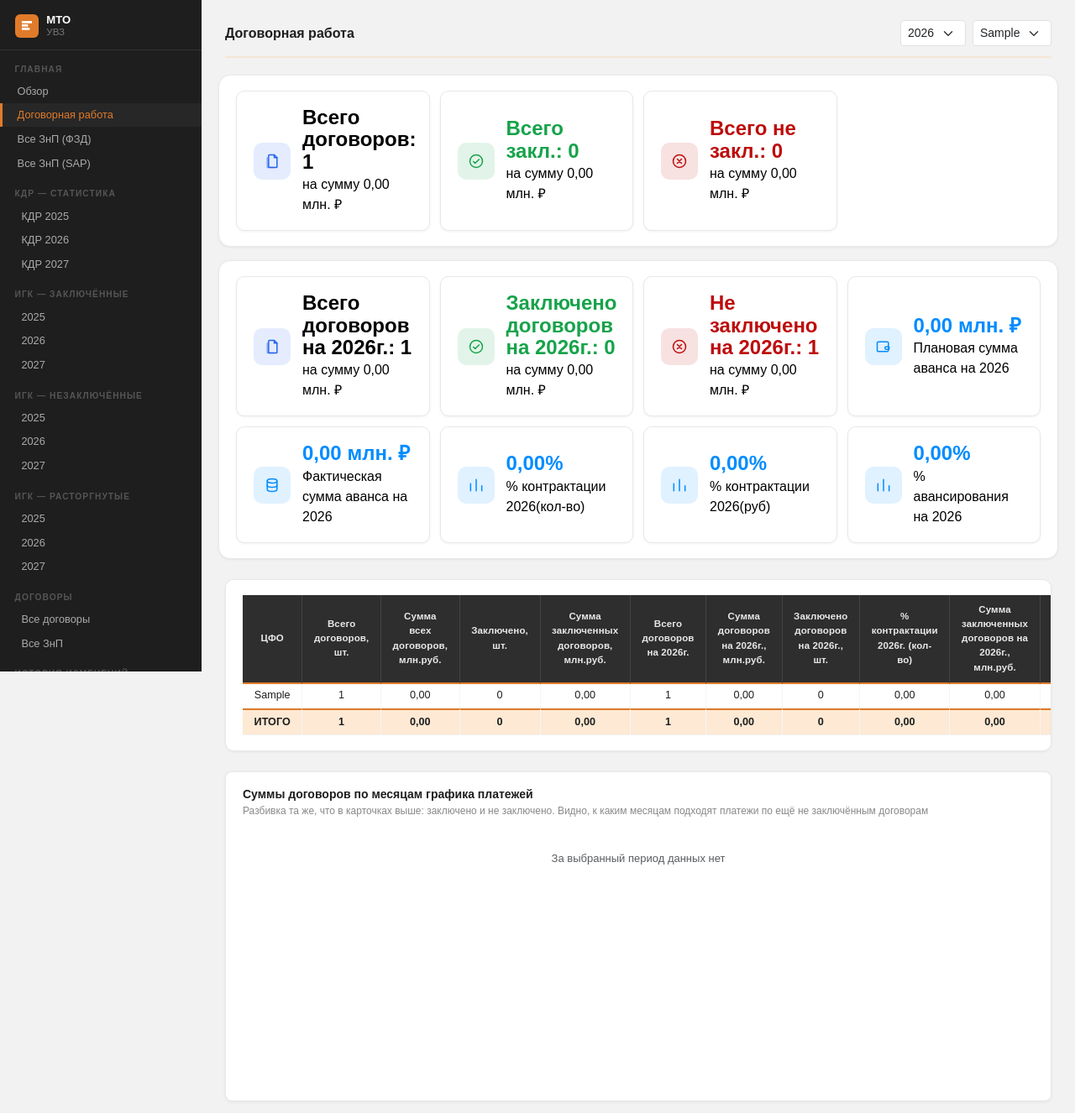
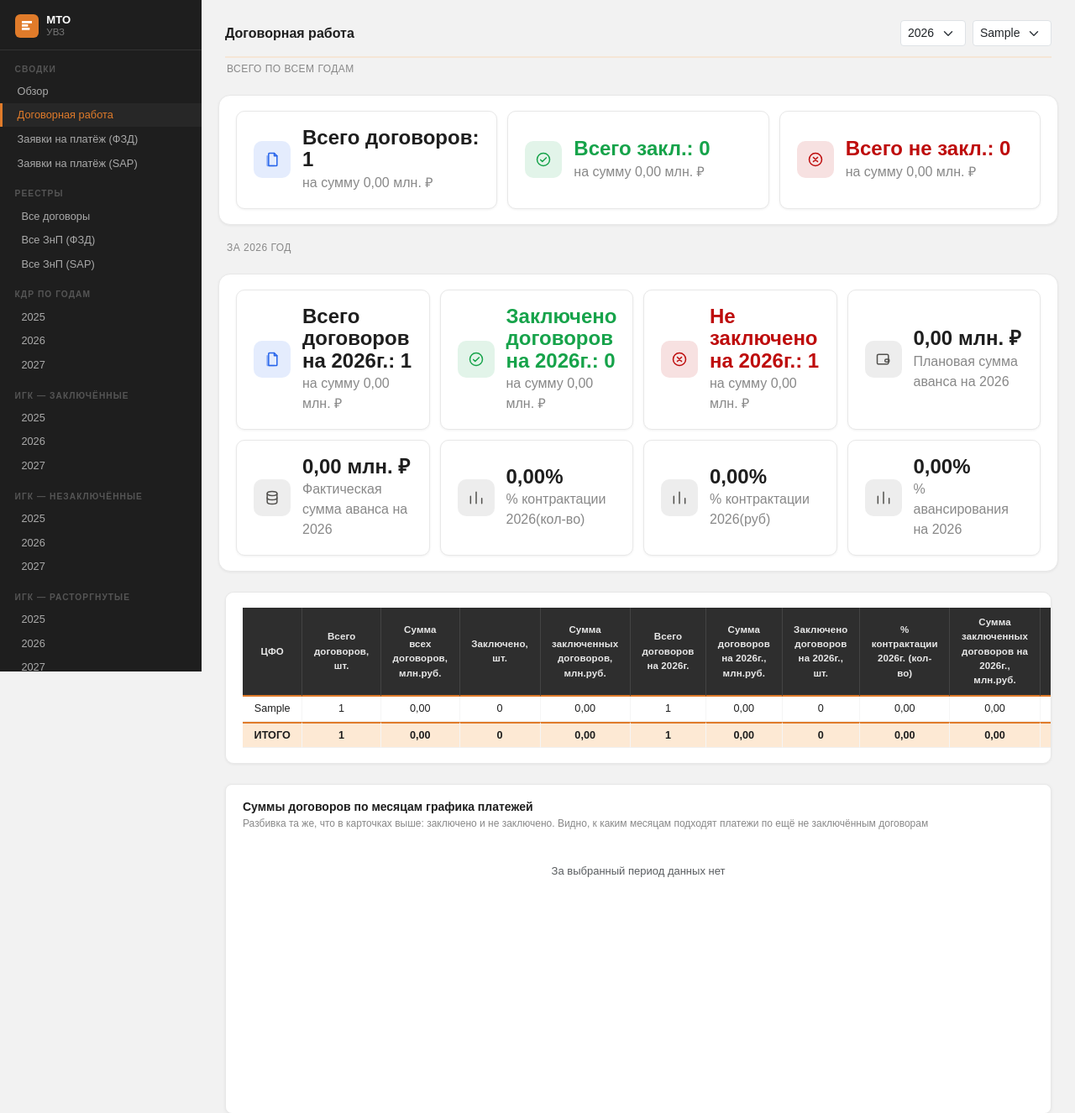
Before and after one commit to artinfly/supply_service, a Django app: page /reports/dashboard/ in a window 1280 px wide. Shown: the top 1326 px of the page at 84% size. Run offline with Django 5.2, Linux system fonts and the light colour scheme; a user stored in the database is signed in; tables that the repository leaves empty hold one stand-in row (values such as "Sample post"); parts of the project's set-up code (start-up, migrations or seed data) failed here and were passed over; some libraries are stand-ins or nearby versions.

Commit message:
Меню и подписи, цвет карточки по стадии

```diff
--- a/reports/static/css/style.css
+++ b/reports/static/css/style.css
@@ -434,7 +434,7 @@ body.login-page {
 }
 .dash-row > a,
 .dash-row > div {
-    flex: 0 0 calc(25% - 9px);
+    flex: 1 1 230px;
     min-width: 0;
     text-decoration: none;
 }
@@ -542,3 +542,39 @@ body.login-page {
     height: 34px;
     flex: 0 0 34px;
 }
+
+.dupes-block { margin-bottom: 22px; }
+.dupes-head {
+    display: flex; align-items: baseline; gap: 10px;
+    flex-wrap: wrap; margin-bottom: 8px;
+}
+.dupes-head h6 {
+    margin: 0; font-size: 14px; font-weight: 700; color: var(--text);
+}
+.dupes-head span { font-size: 12px; color: var(--text-muted); }
+.dupes-table { max-height: calc(50vh - 90px); }
+
+.block-title {
+    font-size: 12px;
+    text-transform: uppercase;
+    letter-spacing: 0.04em;
+    color: var(--text-muted);
+    margin: 0 0 6px 2px;
+}
+.card-block + .block-title { margin-top: 18px; }
+
+.stage-total .dash-card-icon { background: rgba(37,99,235,.12); color: #2563eb; }
+.stage-wait  .dash-card-icon { background: rgba(190,12,12,.12);  color: #be0c0c; }
+.stage-late  .dash-card-icon { background: rgba(224,82,31,.12);  color: #e0521f; }
+.stage-move  .dash-card-icon { background: rgba(217,119,6,.12);  color: #d97706; }
+.stage-ready .dash-card-icon { background: rgba(37,99,235,.12);  color: #2563eb; }
+.stage-done  .dash-card-icon { background: rgba(22,163,74,.12);  color: #16a34a; }
+.stage-metric .dash-card-icon { background: rgba(82,81,78,.10);  color: #52514e; }
+
+.stage-total .dash-card-num { color: var(--text); }
+.stage-wait  .dash-card-num { color: #be0c0c; }
+.stage-late  .dash-card-num { color: #e0521f; }
+.stage-move  .dash-card-num { color: #d97706; }
+.stage-ready .dash-card-num { color: #2563eb; }
+.stage-done  .dash-card-num { color: #16a34a; }
+.stage-metric .dash-card-num { color: var(--text); }
--- a/reports/templates/all_contracts.html
+++ b/reports/templates/all_contracts.html
@@ -1,9 +1,9 @@
 {% extends 'base.html' %}
-{% block title %}Все договоры{% endblock %}
+{% block title %}Реестр договоров{% endblock %}
 
 {% block content %}
 <div class="page-header">
-    <h5>Все договоры</h5>
+    <h5>Реестр договоров</h5>
 </div>
 
 <div class="filter-panel mb-3">
--- a/reports/templates/base.html
+++ b/reports/templates/base.html
@@ -18,35 +18,36 @@
         <div class="sidebar-logo-text">МТО<span>УВЗ</span></div>
     </div>
 
-    <div class="nav-section">Главная</div>
+    <div class="nav-section">Сводки</div>
     <a href="{% url 'root' %}" class="nav-link">Обзор</a>
     <a href="{% url 'dashboard' %}" class="nav-link">Договорная работа</a>
-    <a href="{% url 'znp_table' %}" class="nav-link">Все ЗнП (ФЗД)</a>
-    <a href="{% url 'znp_sap_table' %}" class="nav-link">Все ЗнП (SAP)</a>
+    <a href="{% url 'znp_table' %}" class="nav-link">Заявки на платёж (ФЗД)</a>
+    <a href="{% url 'znp_sap_table' %}" class="nav-link">Заявки на платёж (SAP)</a>
 
-    <div class="nav-section">КДР — статистика</div>
+    <div class="nav-section">Реестры</div>
+    <a href="{% url 'all_contracts_table' %}" class="nav-sub-link">Все договоры</a>
+    <a href="{% url 'znp_list_table' %}" class="nav-sub-link">Все ЗнП (ФЗД)</a>
+    <a href="{% url 'znp_sap_list_table' %}" class="nav-sub-link">Все ЗнП (SAP)</a>
+
+    <div class="nav-section">КДР по годам</div>
     {% for y in years %}
-    <a href="{% url 'kdr_table' y|stringformat:'s' %}" class="nav-sub-link">КДР {{ y }}</a>
+    <a href="{% url 'kdr_table' y|stringformat:'s' %}" class="nav-sub-link">{{ y }}</a>
     {% endfor %}
 
-    <div class="nav-section">ИГК — Заключённые</div>
+    <div class="nav-section">ИГК — заключённые</div>
     {% for y in years %}
     <a href="{% url 'igk_concluded_table' y|stringformat:'s' %}" class="nav-sub-link">{{ y }}</a>
     {% endfor %}
 
-    <div class="nav-section">ИГК — Незаключённые</div>
+    <div class="nav-section">ИГК — незаключённые</div>
     {% for y in years %}
     <a href="{% url 'igk_not_concluded_table' y|stringformat:'s' %}" class="nav-sub-link">{{ y }}</a>
     {% endfor %}
 
-    <div class="nav-section">ИГК — Расторгнутые</div>
+    <div class="nav-section">ИГК — расторгнутые</div>
     {% for y in years %}
     <a href="{% url 'igk_terminated_table' y|stringformat:'s' %}" class="nav-sub-link">{{ y }}</a>
     {% endfor %}
-
-    <div class="nav-section">Договоры</div>
-    <a href="{% url 'all_contracts_table' %}" class="nav-sub-link">Все договоры</a>
-    <a href="{% url 'znp_list_table' %}" class="nav-sub-link">Все ЗнП</a>
 
     <div class="nav-section">История изменений</div>
     <a href="{% url 'history_status_table' %}" class="nav-sub-link">Статусы</a>
@@ -54,8 +55,8 @@
     <a href="{% url 'history_fact_table' %}" class="nav-sub-link">Факт</a>
 
     <div class="nav-section">Служебное</div>
-    <a href="{% url 'contract_dupes_table' %}" class="nav-sub-link">Дубликаты договоров</a>
-    <a href="{% url 'export_page' %}" class="nav-sub-link">Формирование отчётов</a>
+    <a href="{% url 'contract_dupes_table' %}" class="nav-sub-link">Дубликаты</a>
+    <a href="{% url 'export_page' %}" class="nav-sub-link">Отчёты в Excel</a>
     {% if user.is_superuser or is_operator %}
     <a href="{% url 'upload_excel' %}" class="nav-sub-link">Загрузка данных</a>
     {% endif %}
--- a/reports/templates/dashboard.html
+++ b/reports/templates/dashboard.html
@@ -25,133 +25,135 @@
     {% else %}
 
     <div class="row g-3 mb-4">
+        <div class="block-title">Всего по всем годам</div>
         <div class="card-block">
             <div class="dash-row">
                 <a href="{% url 'all_contracts_table' %}?year=all&statuses=none" class="text-decoration-none">
-                    <div class="dash-card">
-                        <div class="dash-card-icon" style="background:rgba(37,99,235,.12);color:#2563eb">
+                    <div class="dash-card stage-total">
+                        <div class="dash-card-icon">
                             <svg width="20" height="20" viewBox="0 0 24 24" fill="none" stroke="currentColor" stroke-width="1.8" stroke-linecap="round" stroke-linejoin="round"><path d="M8 3h7l4 4v13a1 1 0 0 1-1 1H8a1 1 0 0 1-1-1V4a1 1 0 0 1 1-1z"/><path d="M15 3v4h4"/><path d="M5 7v13a1 1 0 0 0 1 1h9" stroke-opacity="0.5"/></svg>
                         </div>
                         <div>
-                            <div class="dash-card-num" style="color: black;">Всего договоров: {{ all_contracts_count }}</div>
-                            <div class="dash-card-lbl" style="color: black;">на сумму {{ all_contracts_sum|floatformat:2|intspace }} млн. &#8381</div>
+                            <div class="dash-card-num">Всего договоров: {{ all_contracts_count }}</div>
+                            <div class="dash-card-lbl">на сумму {{ all_contracts_sum|floatformat:2|intspace }} млн. &#8381</div>
                         </div>
                     </div>
                 </a>
                 <a href="{% url 'all_contracts_table' %}?year=all&statuses=concluded" class="text-decoration-none">
-                    <div class="dash-card">
-                        <div class="dash-card-icon" style="background:rgba(22,163,74,.12);color:#16a34a">
+                    <div class="dash-card stage-done">
+                        <div class="dash-card-icon">
                             <svg width="20" height="20" viewBox="0 0 24 24" fill="none" stroke="currentColor" stroke-width="1.8" stroke-linecap="round" stroke-linejoin="round"><circle cx="12" cy="12" r="9"/><path d="M8 12.5l2.5 2.5L16 9.5"/></svg>
                         </div>
                         <div>
-                            <div class="dash-card-num" style="color: #16a34a;">Всего закл.: {{ all_concluded_count }}</div>
-                            <div class="dash-card-lbl" style="color: black;">на сумму {{ all_concluded_sum|floatformat:2|intspace }} млн. &#8381</div>
+                            <div class="dash-card-num">Всего закл.: {{ all_concluded_count }}</div>
+                            <div class="dash-card-lbl">на сумму {{ all_concluded_sum|floatformat:2|intspace }} млн. &#8381</div>
                         </div>
                     </div>
                 </a>
                 <a href="{% url 'all_contracts_table' %}?year=all&statuses=not_concluded" class="text-decoration-none">
-                    <div class="dash-card">
-                        <div class="dash-card-icon" style="background:rgba(190,12,12,.12);color:#be0c0c">
+                    <div class="dash-card stage-wait">
+                        <div class="dash-card-icon">
                             <svg width="20" height="20" viewBox="0 0 24 24" fill="none" stroke="currentColor" stroke-width="1.8" stroke-linecap="round" stroke-linejoin="round"><circle cx="12" cy="12" r="9"/><path d="M9 9l6 6M15 9l-6 6"/></svg>
                         </div>
                         <div>
-                            <div class="dash-card-num" style="color: #be0c0c;">Всего не закл.: {{ all_not_concluded_count }}</div>
-                            <div class="dash-card-lbl" style="color: black;">на сумму {{ all_not_concluded_sum|floatformat:2|intspace }} млн. &#8381</div>
+                            <div class="dash-card-num">Всего не закл.: {{ all_not_concluded_count }}</div>
+                            <div class="dash-card-lbl">на сумму {{ all_not_concluded_sum|floatformat:2|intspace }} млн. &#8381</div>
                         </div>
                     </div>
                 </a>
             </div>
         </div>
 
+        <div class="block-title">За {{ selected_year }} год</div>
         <div class="card-block">
             <div class="dash-row">
                 <a href="{% url 'all_contracts_table' %}?year={{ selected_year }}&statuses=none" class="text-decoration-none">
-                    <div class="dash-card">
-                        <div class="dash-card-icon" style="background:rgba(37,99,235,.12);color:#2563eb">
+                    <div class="dash-card stage-total">
+                        <div class="dash-card-icon">
                             <svg width="20" height="20" viewBox="0 0 24 24" fill="none" stroke="currentColor" stroke-width="1.8" stroke-linecap="round" stroke-linejoin="round"><path d="M8 3h7l4 4v13a1 1 0 0 1-1 1H8a1 1 0 0 1-1-1V4a1 1 0 0 1 1-1z"/><path d="M15 3v4h4"/><path d="M5 7v13a1 1 0 0 0 1 1h9" stroke-opacity="0.5"/></svg>
                         </div>
                         <div>
-                            <div class="dash-card-num" style="color: black;">Всего договоров на {{ selected_year }}г.: {{ curr_year_contracts_count }}</div>
-                            <div class="dash-card-lbl" style="color: black;">на сумму {{ curr_year_contracts_sum|floatformat:2|intspace }} млн. &#8381</div>
+                            <div class="dash-card-num">Всего договоров на {{ selected_year }}г.: {{ curr_year_contracts_count }}</div>
+                            <div class="dash-card-lbl">на сумму {{ curr_year_contracts_sum|floatformat:2|intspace }} млн. &#8381</div>
                         </div>
                     </div>
                 </a>
                 <a href="{% url 'all_contracts_table' %}?year={{ selected_year }}&statuses=concluded" class="text-decoration-none">
-                    <div class="dash-card">
-                        <div class="dash-card-icon" style="background:rgba(22,163,74,.12);color:#16a34a">
+                    <div class="dash-card stage-done">
+                        <div class="dash-card-icon">
                             <svg width="20" height="20" viewBox="0 0 24 24" fill="none" stroke="currentColor" stroke-width="1.8" stroke-linecap="round" stroke-linejoin="round"><circle cx="12" cy="12" r="9"/><path d="M8 12.5l2.5 2.5L16 9.5"/></svg>
                         </div>
                         <div>
-                            <div class="dash-card-num" style="color: #16a34a;">Заключено договоров на {{ selected_year }}г.: {{ curr_year_concluded_count }}</div>
-                            <div class="dash-card-lbl" style="color: black;">на сумму {{ curr_year_concluded_sum|floatformat:2|intspace }} млн. &#8381</div>
+                            <div class="dash-card-num">Заключено договоров на {{ selected_year }}г.: {{ curr_year_concluded_count }}</div>
+                            <div class="dash-card-lbl">на сумму {{ curr_year_concluded_sum|floatformat:2|intspace }} млн. &#8381</div>
                         </div>
                     </div>
                 </a>
                 <a href="{% url 'all_contracts_table' %}?year={{ selected_year }}&statuses=not_concluded" class="text-decoration-none">
-                    <div class="dash-card">
-                        <div class="dash-card-icon" style="background:rgba(190,12,12,.12);color:#be0c0c">
+                    <div class="dash-card stage-wait">
+                        <div class="dash-card-icon">
                             <svg width="20" height="20" viewBox="0 0 24 24" fill="none" stroke="currentColor" stroke-width="1.8" stroke-linecap="round" stroke-linejoin="round"><circle cx="12" cy="12" r="9"/><path d="M9 9l6 6M15 9l-6 6"/></svg>
                         </div>
                         <div>
-                            <div class="dash-card-num" style="color: #be0c0c;">Не заключено на {{ selected_year }}г.: {{ curr_year_not_concluded_count }}</div>
-                            <div class="dash-card-lbl" style="color: black;">на сумму {{ curr_year_not_concluded_sum|floatformat:2|intspace }} млн. &#8381</div>
+                            <div class="dash-card-num">Не заключено на {{ selected_year }}г.: {{ curr_year_not_concluded_count }}</div>
+                            <div class="dash-card-lbl">на сумму {{ curr_year_not_concluded_sum|floatformat:2|intspace }} млн. &#8381</div>
                         </div>
                     </div>
                 </a>
                 <div>
-                    <div class="dash-card">
-                        <div class="dash-card-icon" style="background:rgba(0,140,255,.12);color:#008cff">
+                    <div class="dash-card stage-metric">
+                        <div class="dash-card-icon">
                             <svg width="20" height="20" viewBox="0 0 24 24" fill="none" stroke="currentColor" stroke-width="1.8" stroke-linecap="round" stroke-linejoin="round"><path d="M3 7a2 2 0 0 1 2-2h12a2 2 0 0 1 2 2v10a2 2 0 0 1-2 2H5a2 2 0 0 1-2-2V7z"/><path d="M16 12h3a1 1 0 0 1 1 1v2a1 1 0 0 1-1 1h-3a2 2 0 0 1 0-4z"/></svg>
                         </div>
                         <div>
-                            <div class="dash-card-num" style="color: #008cff;">{{ curr_year_plan|floatformat:2|intspace }} млн. &#8381</div>
-                            <div class="dash-card-lbl" style="color: black;">Плановая сумма аванса на {{ selected_year }}</div>
+                            <div class="dash-card-num">{{ curr_year_plan|floatformat:2|intspace }} млн. &#8381</div>
+                            <div class="dash-card-lbl">Плановая сумма аванса на {{ selected_year }}</div>
                         </div>
                     </div>
                 </div>
             </div>
             <div class="dash-row">
                 <div>
-                    <div class="dash-card">
-                        <div class="dash-card-icon" style="background:rgba(0,140,255,.12);color:#008cff">
+                    <div class="dash-card stage-metric">
+                        <div class="dash-card-icon">
                             <svg width="20" height="20" viewBox="0 0 24 24" fill="none" stroke="currentColor" stroke-width="1.8" stroke-linecap="round" stroke-linejoin="round"><ellipse cx="12" cy="6" rx="7" ry="3"/><path d="M5 6v6c0 1.7 3.1 3 7 3s7-1.3 7-3V6"/><path d="M5 12v6c0 1.7 3.1 3 7 3s7-1.3 7-3v-6"/></svg>
                         </div>
                         <div>
-                            <div class="dash-card-num" style="color: #008cff;">{{ curr_year_fact|floatformat:2|intspace }} млн. &#8381</div>
-                            <div class="dash-card-lbl" style="color: black;">Фактическая сумма аванса на {{ selected_year }}</div>
+                            <div class="dash-card-num">{{ curr_year_fact|floatformat:2|intspace }} млн. &#8381</div>
+                            <div class="dash-card-lbl">Фактическая сумма аванса на {{ selected_year }}</div>
                         </div>
                     </div>
                 </div>
                 <div>
-                    <div class="dash-card">
-                        <div class="dash-card-icon" style="background:rgba(0,140,255,.12);color:#008cff">
+                    <div class="dash-card stage-metric">
+                        <div class="dash-card-icon">
                             <svg width="20" height="20" viewBox="0 0 24 24" fill="none" stroke="currentColor" stroke-width="1.8" stroke-linecap="round" stroke-linejoin="round"><path d="M4 20V10M12 20V4M20 20v-7"/></svg>
                         </div>
                         <div>
-                            <div class="dash-card-num" style="color: #008cff;">{{ curr_year_percent_count|floatformat:2 }}%</div>
-                            <div class="dash-card-lbl" style="color: black;">% контрактации {{ selected_year }}(кол-во)</div>
+                            <div class="dash-card-num">{{ curr_year_percent_count|floatformat:2 }}%</div>
+                            <div class="dash-card-lbl">% контрактации {{ selected_year }}(кол-во)</div>
                         </div>
                     </div>
                 </div>
                 <div>
-                    <div class="dash-card">
-                        <div class="dash-card-icon" style="background:rgba(0,140,255,.12);color:#008cff">
+                    <div class="dash-card stage-metric">
+                        <div class="dash-card-icon">
                             <svg width="20" height="20" viewBox="0 0 24 24" fill="none" stroke="currentColor" stroke-width="1.8" stroke-linecap="round" stroke-linejoin="round"><path d="M4 20V10M12 20V4M20 20v-7"/></svg>
                         </div>
                         <div>
-                            <div class="dash-card-num" style="color: #008cff;">{{ curr_year_percent_sum|floatformat:2 }}%</div>
-                            <div class="dash-card-lbl" style="color: black;">% контрактации {{ selected_year }}(руб)</div>
+                            <div class="dash-card-num">{{ curr_year_percent_sum|floatformat:2 }}%</div>
+                            <div class="dash-card-lbl">% контрактации {{ selected_year }}(руб)</div>
                         </div>
                     </div>
                 </div>
                 <div>
-                    <div class="dash-card">
-                        <div class="dash-card-icon" style="background:rgba(0,140,255,.12);color:#008cff">
+                    <div class="dash-card stage-metric">
+                        <div class="dash-card-icon">
                             <svg width="20" height="20" viewBox="0 0 24 24" fill="none" stroke="currentColor" stroke-width="1.8" stroke-linecap="round" stroke-linejoin="round"><path d="M4 20V10M12 20V4M20 20v-7"/></svg>
                         </div>
                         <div>
-                            <div class="dash-card-num" style="color: #008cff;">{{ curr_year_percent_prepaid|floatformat:2 }}%</div>
-                            <div class="dash-card-lbl" style="color: black;">% авансирования на {{ selected_year }}</div>
+                            <div class="dash-card-num">{{ curr_year_percent_prepaid|floatformat:2 }}%</div>
+                            <div class="dash-card-lbl">% авансирования на {{ selected_year }}</div>
                         </div>
                     </div>
                 </div>
--- a/reports/templates/znp_sap_list.html
+++ b/reports/templates/znp_sap_list.html
@@ -1,9 +1,9 @@
 {% extends 'base.html' %}
-{% block title %}Все ЗНП (SAP){% endblock %}
+{% block title %}Реестр ЗнП (SAP){% endblock %}
 
 {% block content %}
 <div class="page-header">
-    <h5>Все ЗНП (SAP)</h5>
+    <h5>Реестр ЗнП (SAP)</h5>
 </div>
 
 <div class="filter-panel mb-3">
--- a/reports/views/pages.py
+++ b/reports/views/pages.py
@@ -843,6 +843,4 @@ def znp_sap_table(request):
 
 @login_required
 def znp_sap_list_table(request):
-    if not request.user.is_superuser:
-        return render(request, "access_denied.html", _ctx(request))
     return render(request, "znp_sap_list.html", _ctx(request))
```
Also changed, not shown: reports/templates/contract_dupes.html (+12 -15 lines), reports/templates/export.html (+8 -24 lines), reports/templates/index.html (+7 -7 lines), reports/templates/znp_list.html (+6 -6 lines), reports/templates/znp_sap_table.html (+24 -23 lines), reports/templates/znp_table.html (+77 -75 lines), README.md, 1 other file.
